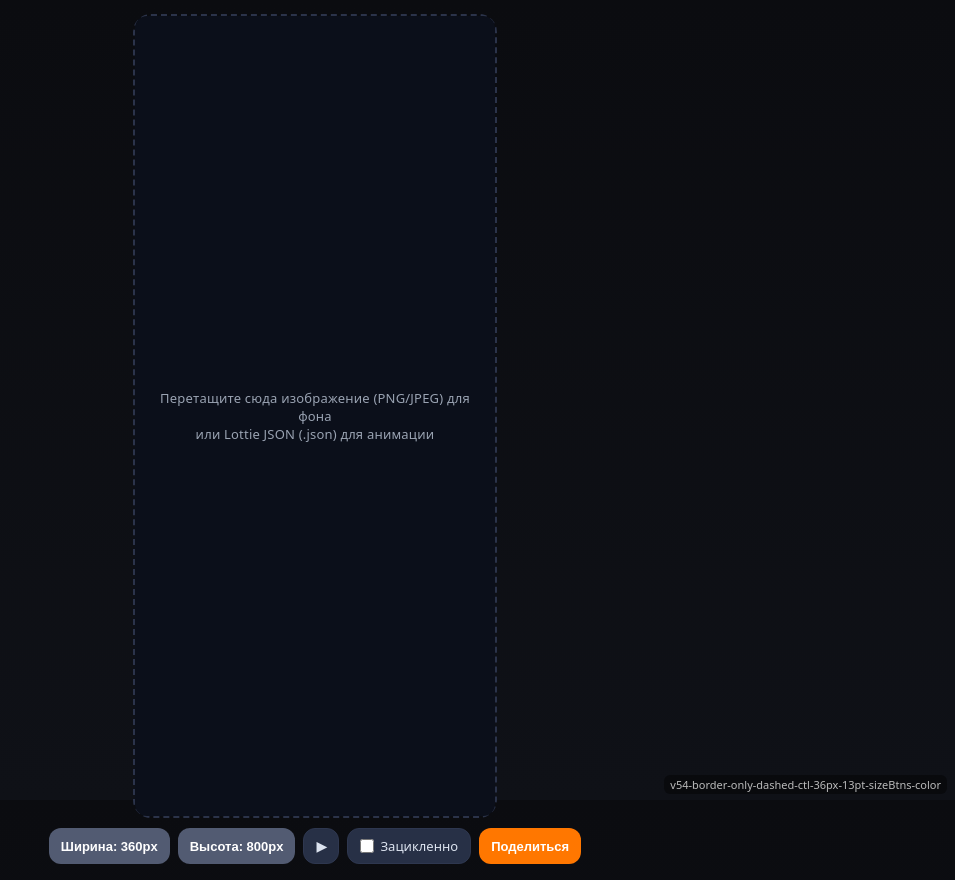
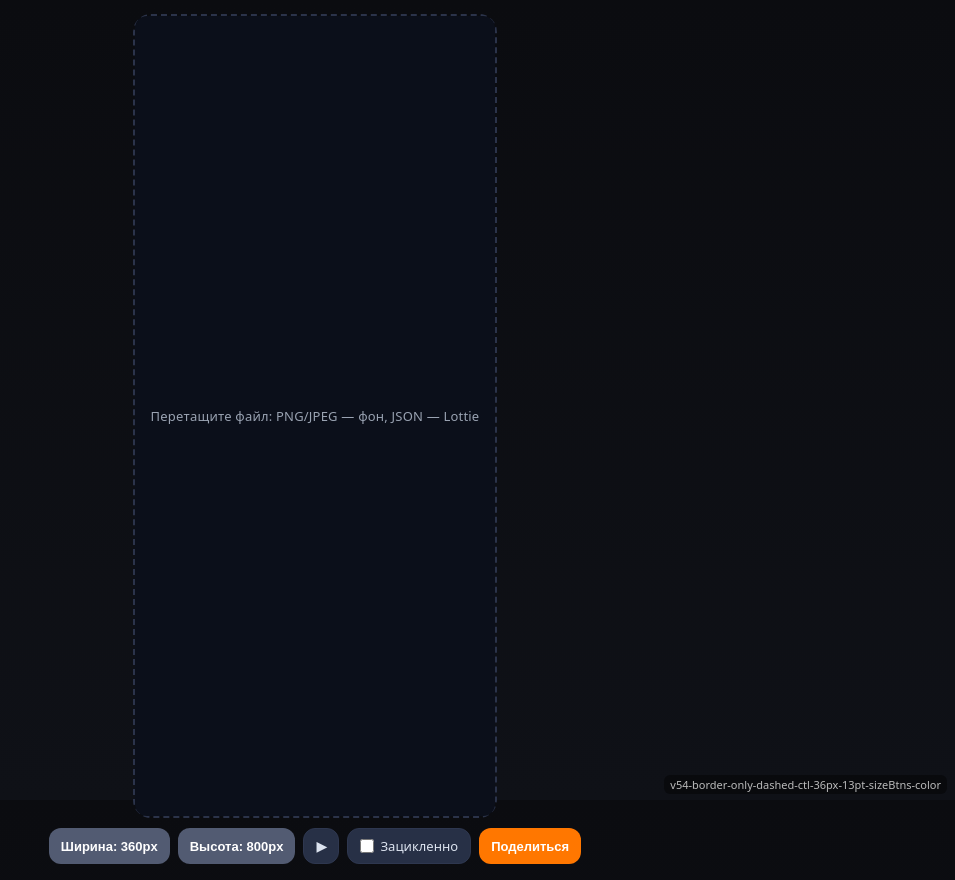
Before and after one commit to Yanflint/wip_lottie_preview, a website: page index.html in a window 1280 px wide. Shown: the whole page, without its empty margins (325-1280 px from the left). Drawn offline with nearby package versions, Linux system fonts and the light colour scheme.

Commit message:
Update index.html

```diff
--- a/index.html
+++ b/index.html
@@ -21,10 +21,9 @@
       <div id="wrapper" class="wrapper" aria-label="Область превью">
         <div id="preview" class="preview"><!-- [ANCHOR:PREVIEW_NODE] -->
 
-          <!-- [ANCHOR:PLACEHOLDER_NODE] -->
+          <!-- [ANCHOR:PLACEHOLDER_NODE] — текст сокращён -->
           <div id="ph" class="placeholder">
-            Перетащите сюда изображение (PNG/JPEG) для фона<br>
-            или Lottie JSON (.json) для анимации
+            Перетащите файл: PNG/JPEG — фон, JSON — Lottie
           </div>
 
           <!-- [ANCHOR:BG_IMG] -->
```
